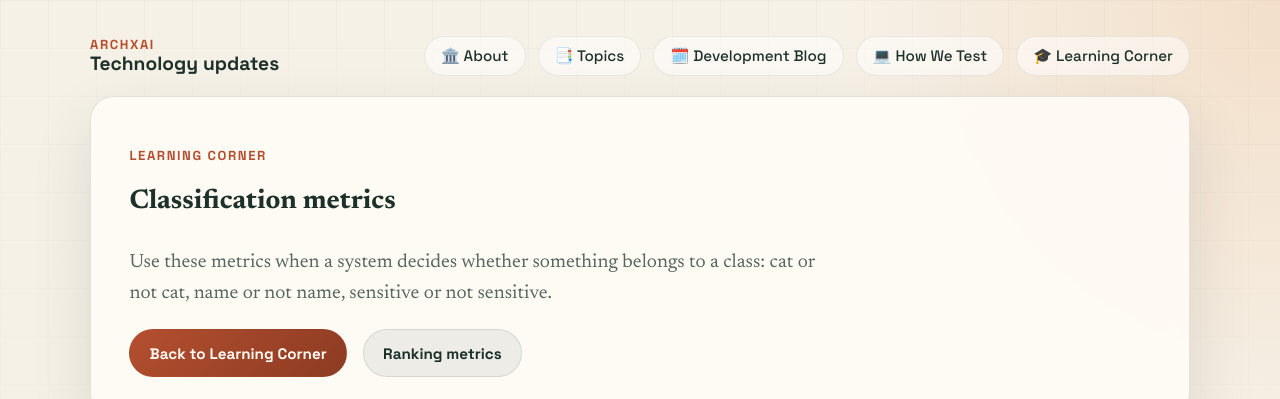
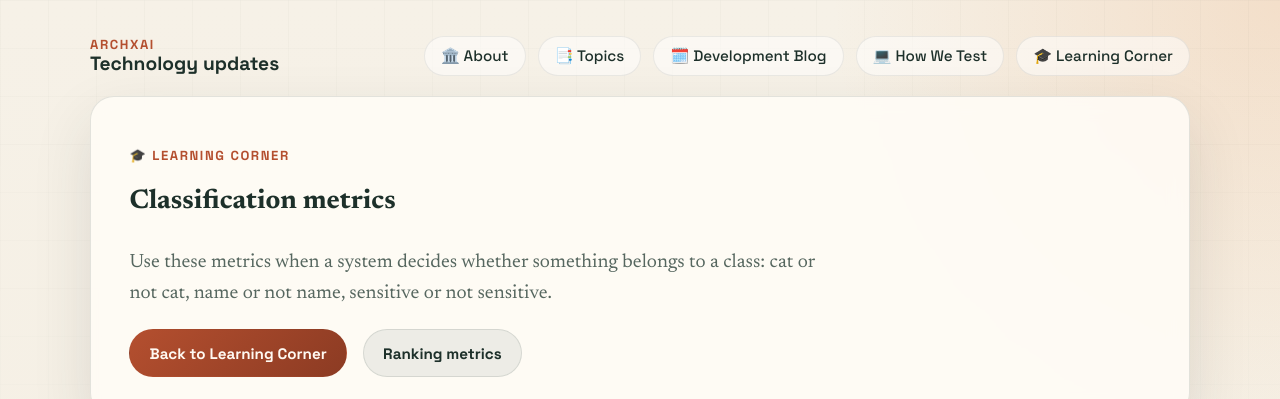
Before and after one commit to archxai/archxai.github.io, a Jekyll site: the page built from learning-classification.md, in a window 1280 px wide and 900 px high. Shown: the top 399 px of the window. Built offline with Jekyll 4.4.1, drawn with Linux system fonts in a browser that asks for light colours.

Commit message:
Add emoji to Learning corner header

```diff
--- a/learning-classification.md
+++ b/learning-classification.md
@@ -6,7 +6,7 @@ permalink: /learning-corner/classification/
 ---
 
 <section class="panel">
-  <p class="eyebrow">Learning corner</p>
+  <p class="eyebrow">🎓 Learning corner</p>
   <h1>Classification metrics</h1>
   <p class="lede">Use these metrics when a system decides whether something belongs to a class: cat or not cat, name or not name, sensitive or not sensitive.</p>
   <div class="action-row">
```
